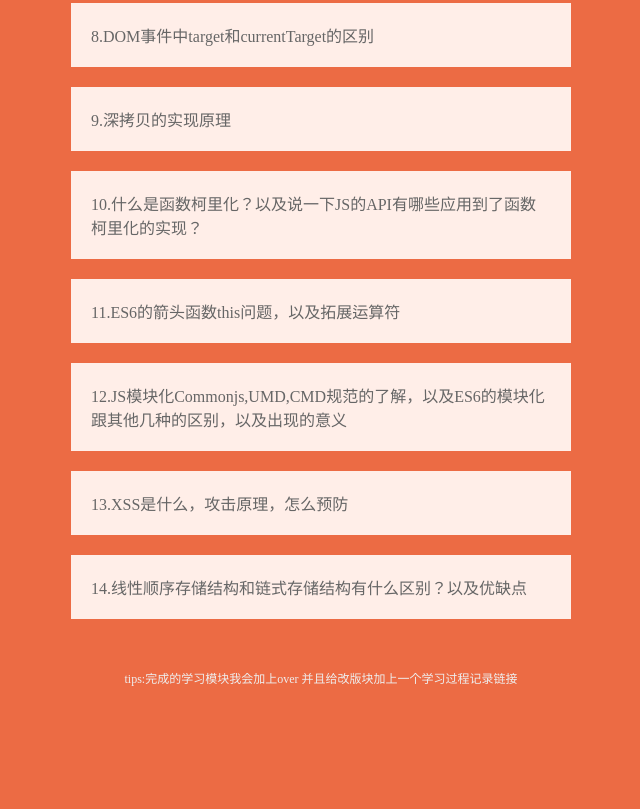
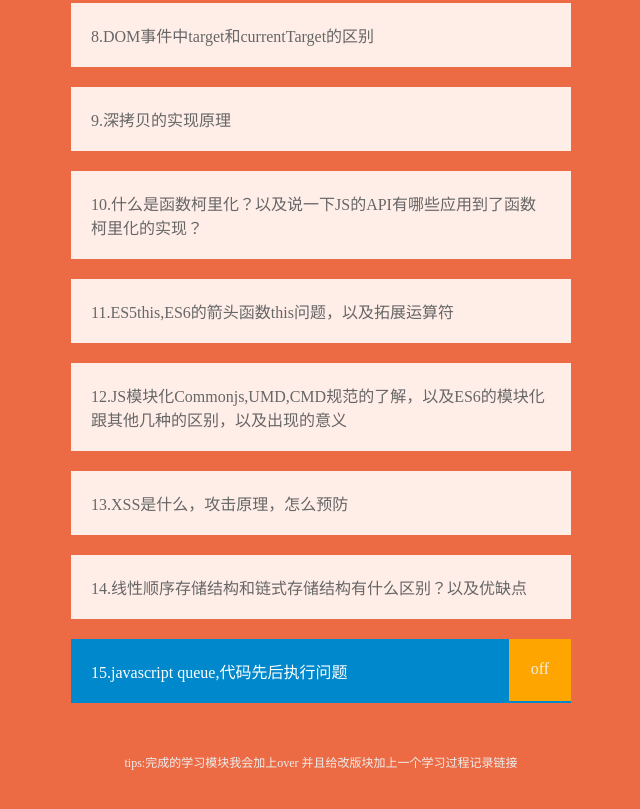
Before and after one commit to zeroHu/javascript-common-components, a plain HTML site: page needLearn/needLearn.html in a window 1280 px wide. Shown: the part 661-1470 px from the top of the page, without its empty margins (319-959 px from the left). Before the commit the page ends 1398 px from the top, so only its background shows below. Drawn offline with Linux system fonts and the light colour scheme.

Commit message:
add 入口

```diff
--- a/needLearn/needLearn.html
+++ b/needLearn/needLearn.html
@@ -103,7 +103,7 @@
                 10.什么是函数柯里化？以及说一下JS的API有哪些应用到了函数柯里化的实现？
             </li>
             <li>
-                11.ES6的箭头函数this问题，以及拓展运算符
+                11.ES5this,ES6的箭头函数this问题，以及拓展运算符
             </li>
             <li>
                 12.JS模块化Commonjs,UMD,CMD规范的了解，以及ES6的模块化跟其他几种的区别，以及出现的意义
@@ -114,6 +114,11 @@
             <li>
                 14.线性顺序存储结构和链式存储结构有什么区别？以及优缺点
             </li>
+            <a href="./javascript-queue.html">
+                <li class="hasdone">
+                    15.javascript queue,代码先后执行问题
+                </li>
+            </a>
         </ul>
         <p class="tips">tips:完成的学习模块我会加上over 并且给改版块加上一个学习过程记录链接</p>
     </div>
```
